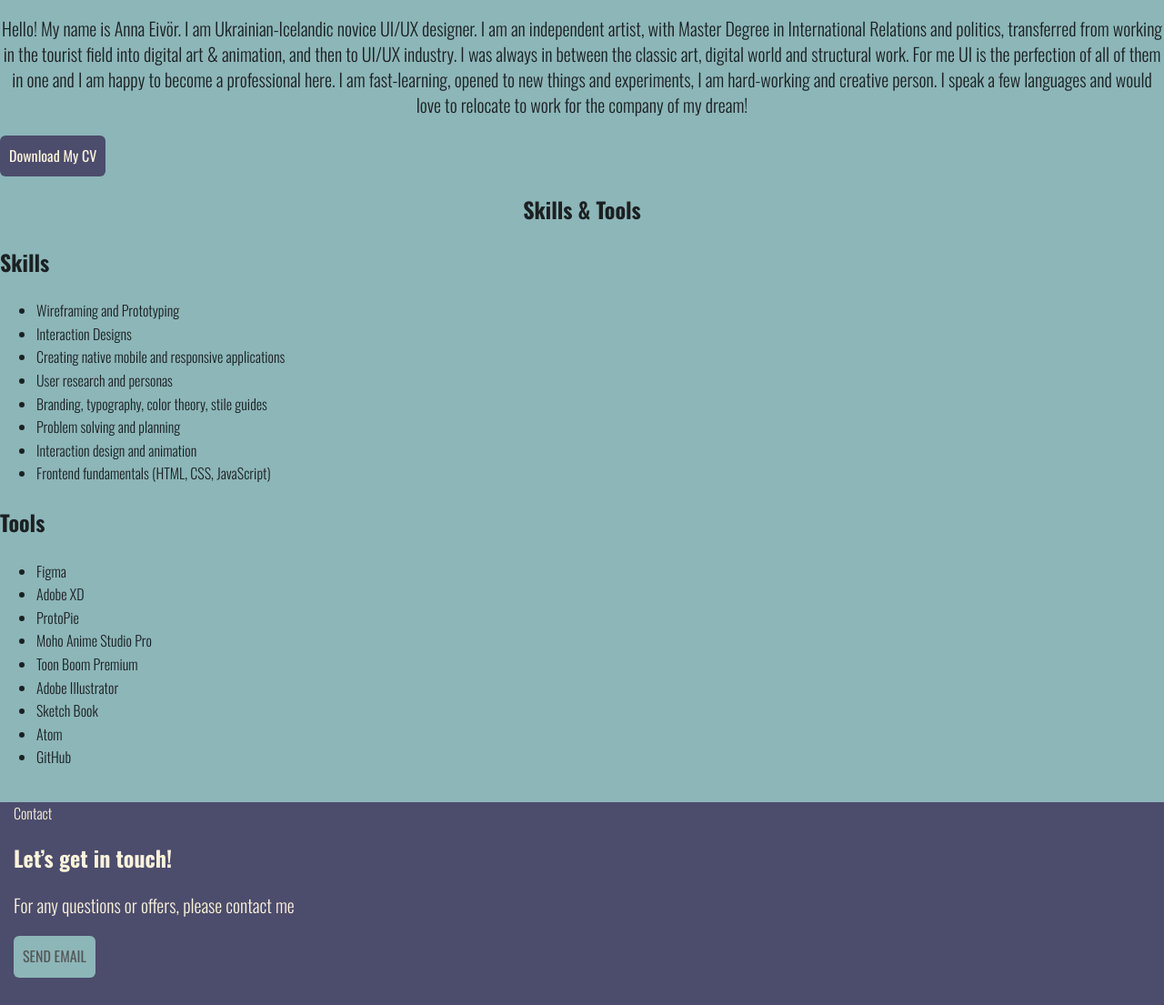
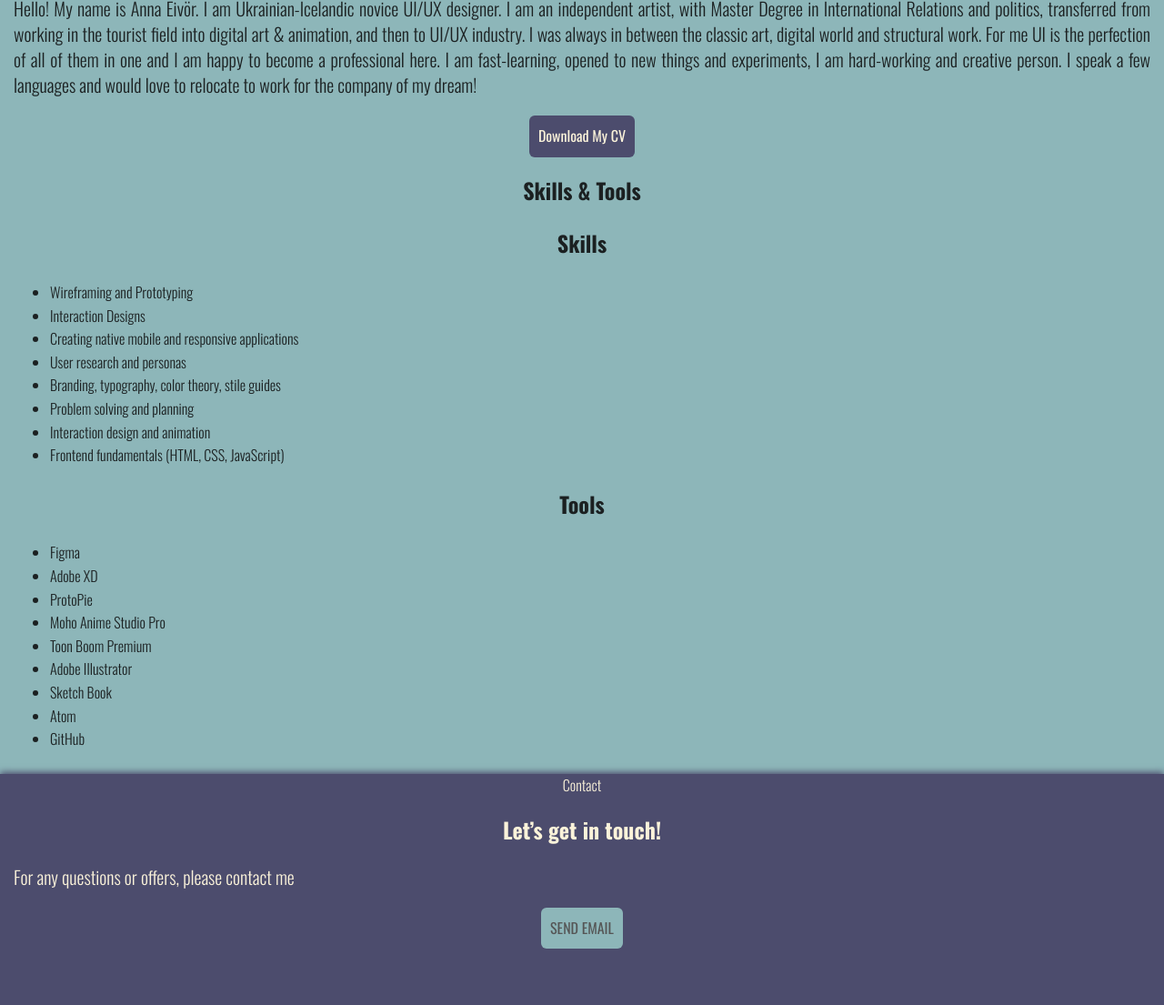
Before and after one commit to Annapriori/portfolio-website, a plain HTML site: page about.html in a window 1280 px wide. Shown: the part 1073-2178 px from the top of the page at 91% size. Drawn offline with nearby package versions, Linux system fonts and the light colour scheme.

Commit message:
Layout added
Added padding, margin, containers, rows, boxes, shadow-box, display position (header).

```diff
--- a/CSS/style.css
+++ b/CSS/style.css
@@ -29,7 +29,7 @@ Storm: #112432 | Jean: #5e7783 | Royalty: #4d1635 | Lavender: #9e9199 | Soft Gre
 */
 #hero {
   background-color: #8DB6B9;
-  padding: 20px 0;
+   margin: 0;
   display: inline-block;
   width: 100%;
 }
@@ -40,6 +40,12 @@ Storm: #112432 | Jean: #5e7783 | Royalty: #4d1635 | Lavender: #9e9199 | Soft Gre
   text-align: center; /* Centers text */
 }
 
+#contact {
+  list-style-type: none;
+    display: inline-block;
+    text-align: center;
+    width: 100%;
+}
 img {
   width: 100%;
 }
@@ -73,17 +79,20 @@ body {
 }
 
 h1 {
+  text-align: center;
   line-height: 1.4;
   font-size: 32px;
   font-weight: 700;
 }
 
 h2, h3 {
+  text-align: center;
   line-height: 1.4;
   font-size: 24px;
   font-weight: 700;
 }
 p {
+  text-align: justify;
 line-height: 1.4;
 font-size: 20px;
 font-weight: 300;
@@ -101,10 +110,17 @@ font-weight: 300;
 }
 .container {
   padding: 0 15px;
+  text-align: center;
 }
-
+.column {
+  padding: 0 15px;
+}
 .row {
   margin: 25px 0; /* 25px top and bottom, 0 left and right */
+}
+.intro {
+  padding: 0 15px;
+
 }
 .button {
   display: inline-block; /* since the <a> tag is inline by default, we need to change this to inline-block, but more on this in the next exercise */
@@ -140,12 +156,19 @@ font-weight: 300;
   background-color: #FFCE45;
   color: #555555;
 }
+main {
+  padding-top: 188px;
+}
+
 header
 {
+  position: fixed;
+box-shadow: 0px 2px 7px 0px rgba(85, 85, 85, 1);
   text-align: center;
   background-color: #555555;
   color: #FBF3DA;
   padding: 10px 0;
+  width: 100%;
 }
 
 nav > ul {
@@ -175,6 +198,8 @@ nav > ul > li > a:active {
 
 footer
 {
+  box-shadow: 0px -2px 7px 0px rgba(76, 76, 109, 1);
+  text-align: center;
   background-color: #4C4C6D;
   font-family: 'Oswald', sans-serif;
   font-size: 16px; /* Sets the font size to 16px */
--- a/about.html
+++ b/about.html
@@ -52,14 +52,16 @@
             to new things and experiments, I am hard-working and creative person. I speak a few languages and would love to relocate to work for the company of my dream!</p>
         </div>
       </div>
+      <div class="container">
       <a href="files/CV Anna Eivoer Shvarova 2021.pdf"class="button">Download My CV</a>
-      <div>
-
+    </div>
+<div class="container">
         <h2>Skills &amp; Tools</h2>
-        <div>
+      </div>
           <!-- row-->
-          <div>
+        <div class="row">
             <!-- column1 -->
+              <div class="column">
             <h3>Skills</h3>
 
             <ul>
@@ -78,7 +80,7 @@
 
           <div>
             <!-- column2 -->
-
+  <div class="column">
             <h3>Tools</h3>
 
             <ul>
@@ -117,7 +119,7 @@
       <br>
       <div>
         <div>
-
+<nav>
           <ul>
 
             <li> <a href="https://www.behance.net/annashvarova" target="_blank"> <img class="icon" src="img/Home_page_Pictures/behance.png"></a>
@@ -140,6 +142,7 @@
             </li>
 
           </ul>
+          </nav>
 <div class="copyright">
           <p>Copyright Anna Eivör Shvarova 2022</p>
         </div>
```
Also changed, not shown: coin.html (+6 -4 lines), index.html (+2 -1 lines).
